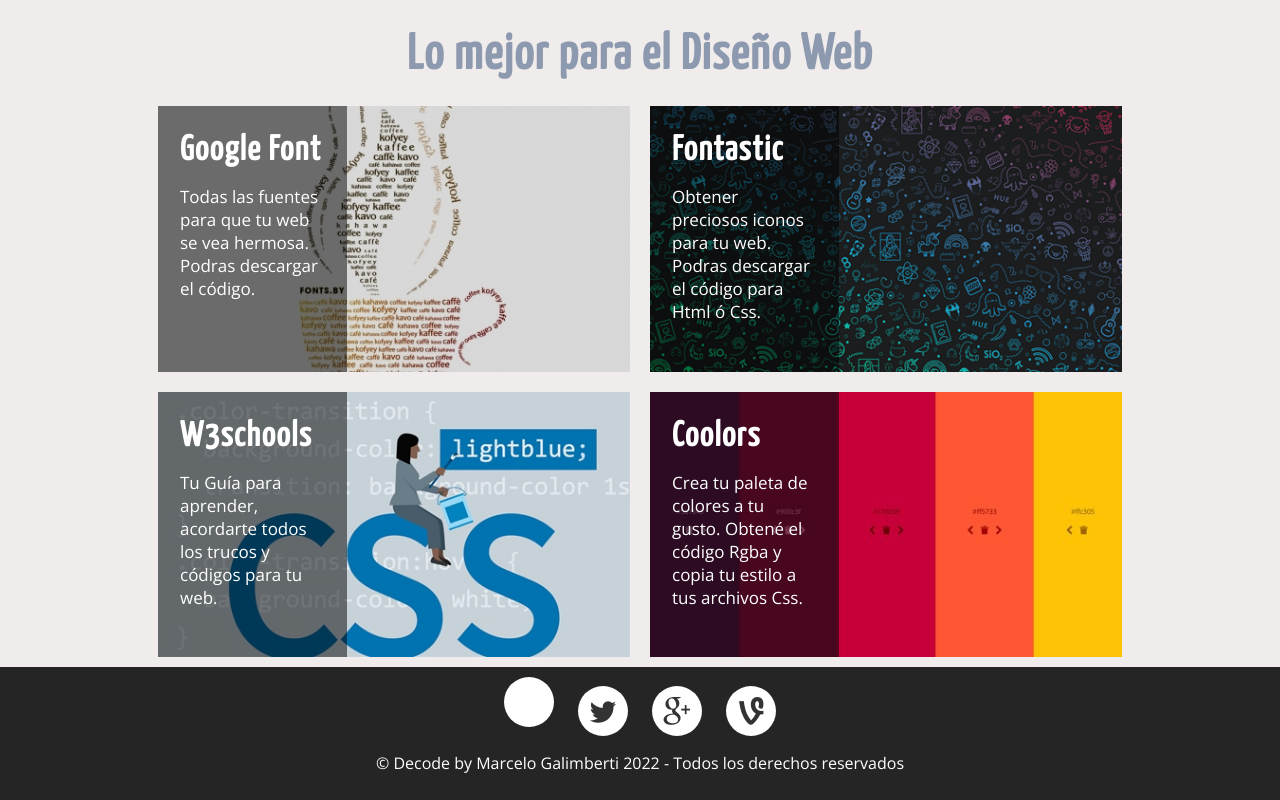
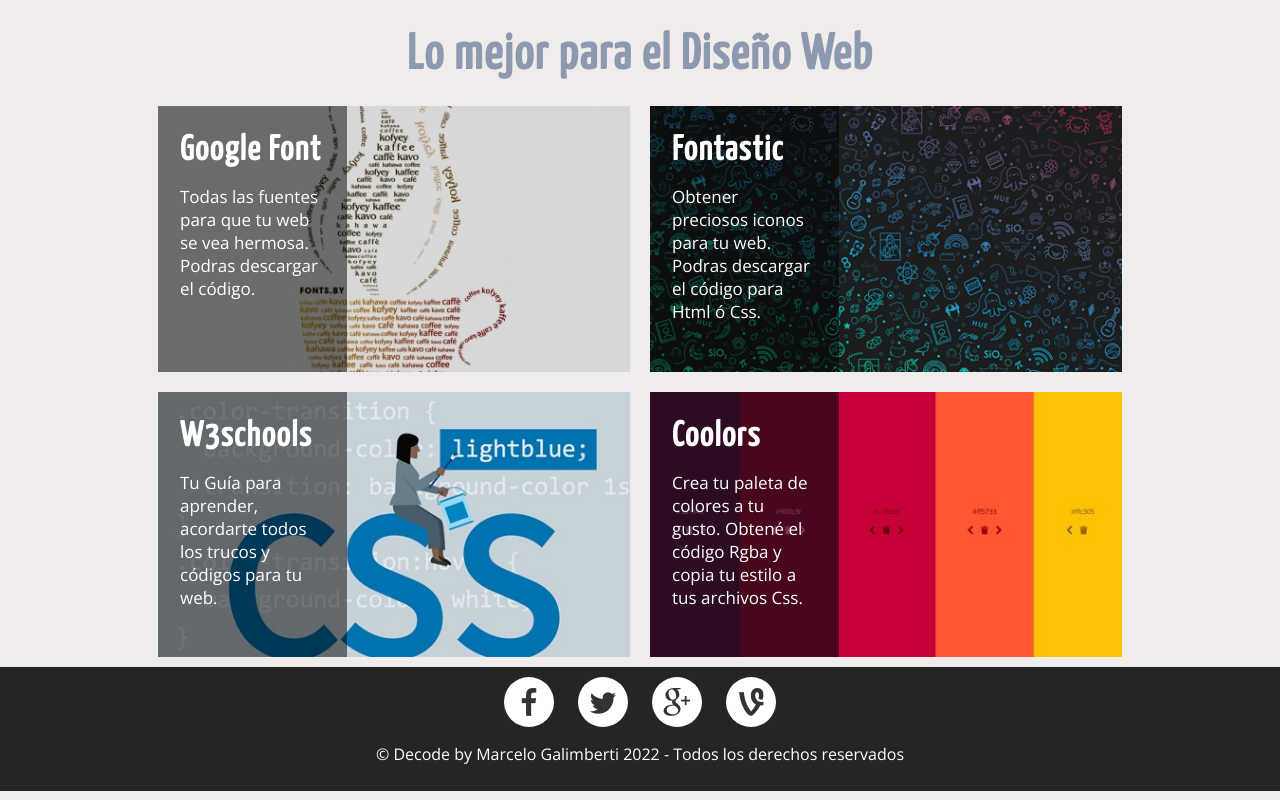
Before and after one commit to mgalim/decode, a plain HTML site: page index.html in a window 1280 px wide. Shown: the part 687-1487 px from the top of the page. Drawn offline with nearby package versions, Linux system fonts and the light colour scheme.

Commit message:
Update index.html

```diff
--- a/index.html
+++ b/index.html
@@ -139,7 +139,7 @@
     </main>
     <footer id="footer" class="footer">
       <div class="social">
-        <a href="#" class="icon-github"></a>
+        <a href="#" class="icon-facebook"></a>
         <a href="#" class="icon-twitter"></a>
         <a href="#" class="icon-gplus"></a>
         <a href="#" class="icon-vine"></a>
```
